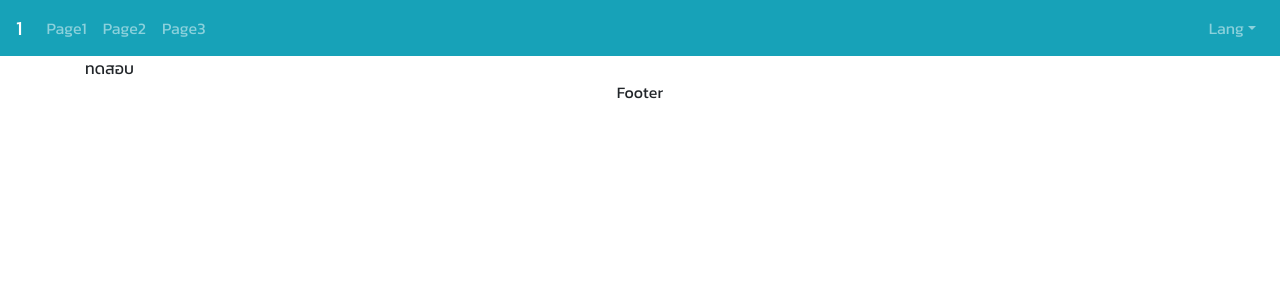
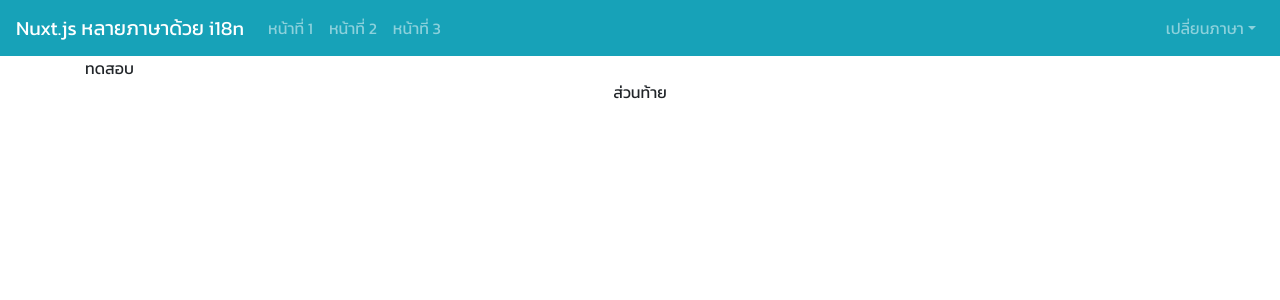
Before and after one commit to noppadollanngain/nuxt-i18n-multiple-language, a Nuxt app: page / in a window 1280 px wide. Shown: the top 300 px of the page. Built offline with nearby package versions, Linux system fonts and the light colour scheme.

Commit message:
[Added] text muli lang

```diff
--- a/assets/lang/en.json
+++ b/assets/lang/en.json
@@ -1,5 +1,14 @@
 {
   "header": {
-    "app": "1"
+    "app": "Nuxt.js multiple language with i18n",
+    "link": {
+      "page_1": "page 1",
+      "page_2": "page 2",
+      "page_3": "page 3"
+    },
+    "lang": "language"
+  },
+  "footer": {
+    "app": "footer"
   }
 }
--- a/assets/lang/th.json
+++ b/assets/lang/th.json
@@ -1,5 +1,14 @@
 {
   "header": {
-    "app": "1"
+    "app": "Nuxt.js หลายภาษาด้วย i18n",
+    "link": {
+      "page_1": "หน้าที่ 1",
+      "page_2": "หน้าที่ 2",
+      "page_3": "หน้าที่ 3"
+    },
+    "lang": "เปลี่ยนภาษา"
+  },
+  "footer": {
+    "app": "ส่วนท้าย"
   }
 }
--- a/components/Layouts/FooterComponent.vue
+++ b/components/Layouts/FooterComponent.vue
@@ -7,10 +7,20 @@
             cols="12"
             class="text-center"
           >
-            Footer
+            {{ footer.app }}
           </b-col>
         </b-row>
       </b-container>
     </footer>
   </div>
 </template>
+
+<script>
+export default {
+  computed: {
+    footer () {
+      return this.$t('footer')
+    }
+  }
+}
+</script>
--- a/components/Layouts/HeaderConponent.vue
+++ b/components/Layouts/HeaderConponent.vue
@@ -7,19 +7,22 @@
 
       <b-collapse id="nav-collapse" is-nav>
         <b-navbar-nav>
-          <b-nav-item href="#">Page1</b-nav-item>
-          <b-nav-item href="#">Page2</b-nav-item>
-          <b-nav-item href="#">Page3</b-nav-item>
+          <b-nav-item href="#">{{ header.link.page_1 }}</b-nav-item>
+          <b-nav-item href="#">{{ header.link.page_2 }}</b-nav-item>
+          <b-nav-item href="#">{{ header.link.page_3 }}</b-nav-item>
         </b-navbar-nav>
 
         <!-- Right aligned nav items -->
         <b-navbar-nav class="ml-auto">
 
-          <b-nav-item-dropdown text="Lang" right>
-            <b-dropdown-item href="#">EN</b-dropdown-item>
-            <b-dropdown-item href="#">ES</b-dropdown-item>
-            <b-dropdown-item href="#">RU</b-dropdown-item>
-            <b-dropdown-item href="#">FA</b-dropdown-item>
+          <b-nav-item-dropdown :text="`${header.lang}`" right>
+            <b-dropdown-item
+              v-for="locale in availableLocales"
+              :key="locale.code"
+              :to="switchLocalePath(locale.code)"
+            >
+              {{ locale.name }}
+            </b-dropdown-item>
           </b-nav-item-dropdown>
 
         </b-navbar-nav>
@@ -33,6 +36,9 @@ export default {
   computed: {
     header () {
       return this.$t('header')
+    },
+    availableLocales () {
+      return this.$i18n.locales.filter(i => i.code !== this.$i18n.locale)
     }
   }
 }
--- a/nuxt.config.js
+++ b/nuxt.config.js
@@ -41,7 +41,10 @@ export default {
   */
   modules: [
     'bootstrap-vue/nuxt',
-    ['nuxt-i18n']
+    ['nuxt-i18n', {
+      parsePages: false,
+      encodePaths: false
+    }]
   ],
   /*
   ** i18n configuration
@@ -50,11 +53,13 @@ export default {
     locales: [
       {
         code: 'en',
-        iso: 'en-US'
+        iso: 'en-US',
+        name: 'English'
       },
       {
         code: 'th',
-        iso: 'th-TH'
+        iso: 'th-TH',
+        name: 'ไทย'
       }
     ],
     defaultLocale: 'th',
```
